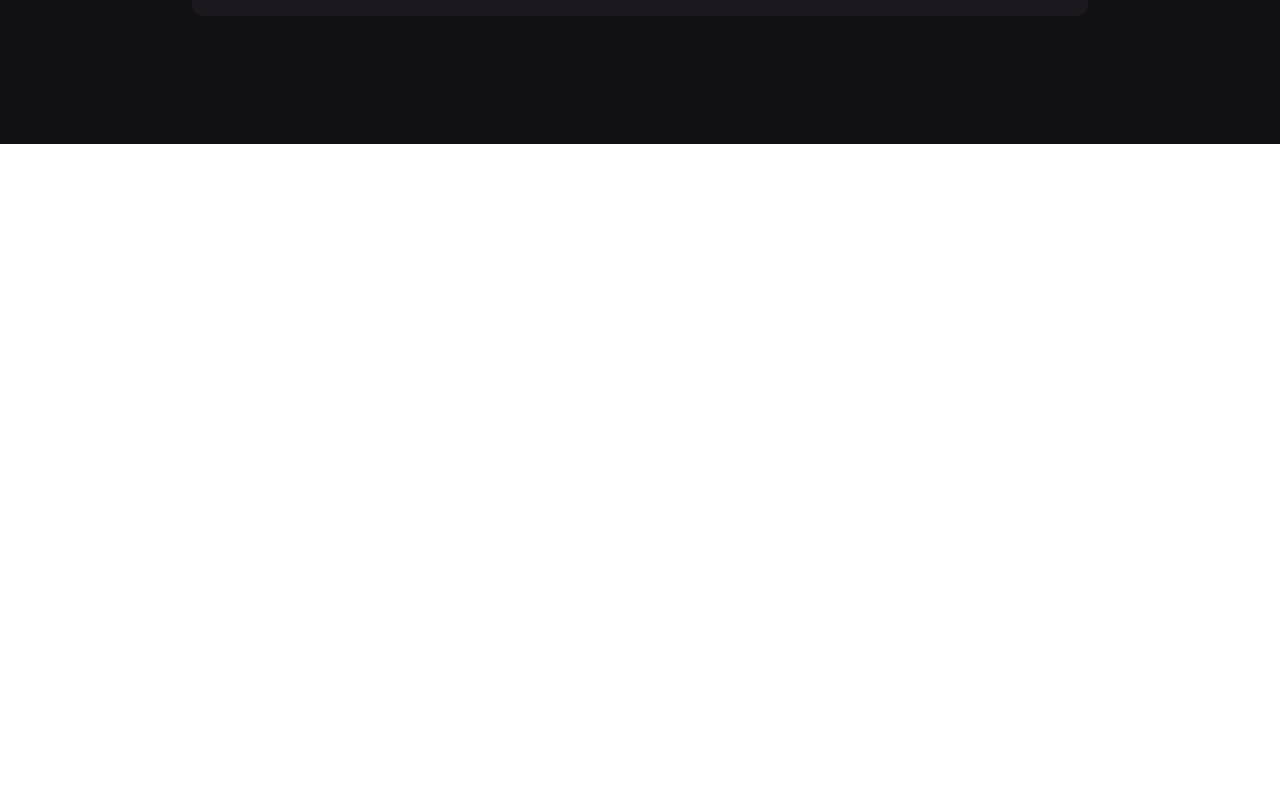
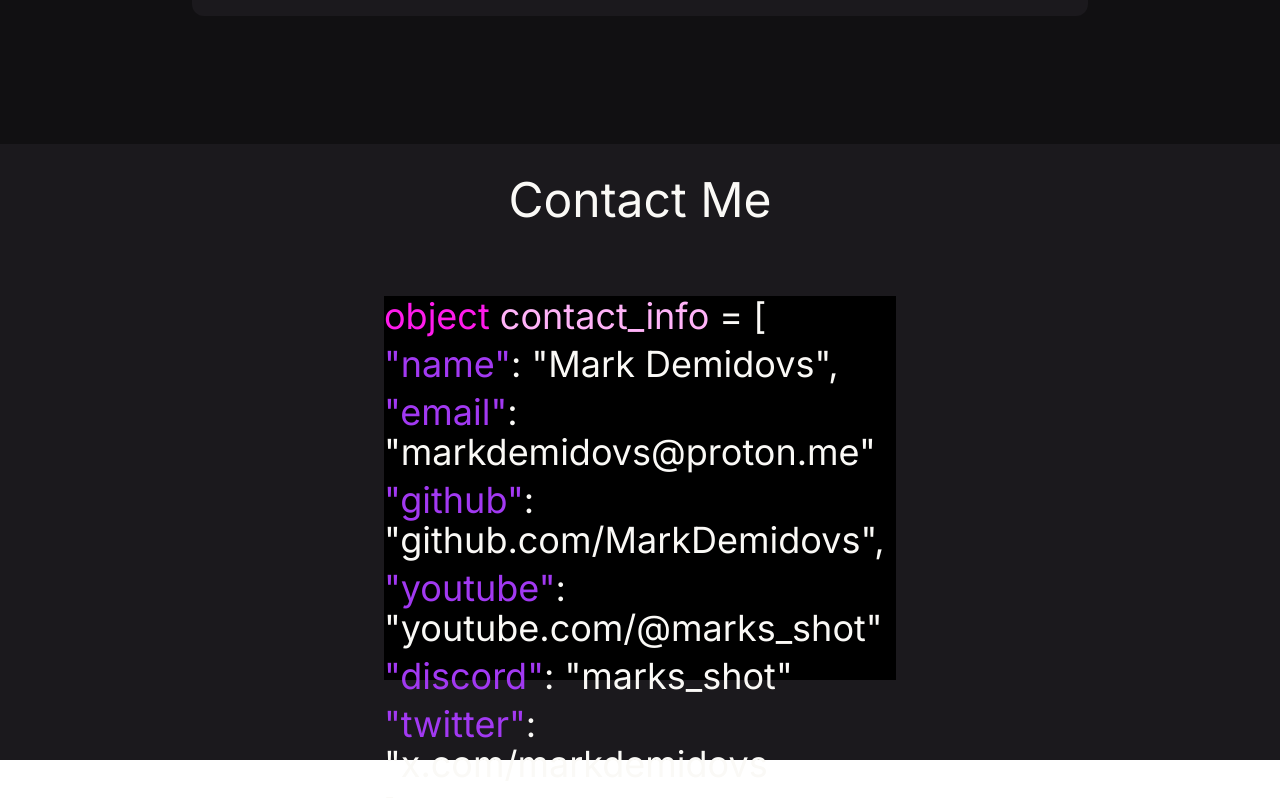
Before and after one commit to MarkDemidovs/Portfolio-2.0, a Next.js app: page / in a window 1280 px wide. Shown: the part 2588-3386 px from the top of the page. Before the commit the page ends 2732 px from the top, so only its background shows below. Built offline with nearby package versions, Linux system fonts and the light colour scheme.

Commit message:
Version 0.8 - Completed Desktop Contact Page

```diff
--- /dev/null
+++ b/src/app/components/CodeContact.tsx
@@ -0,0 +1,14 @@
+export default function CodeContact() {
+    return(
+        <div className="bg-black w-[40%] h-96 mx-auto mt-10 text-offwhite text-4xl">
+            <p className="mb-2"><span className="text-pinkCode">object</span> <span className="text-lightPinkCode">contact_info</span> = [</p>
+            <p className="mb-2"><span className="text-bigText">"name"</span>: "Mark Demidovs",</p>
+            <p className="mb-2"><span className="text-bigText">"email"</span>: "markdemidovs@proton.me"</p>
+            <p className="mb-2"><span className="text-bigText">"github"</span>: "github.com/MarkDemidovs",</p>
+            <p className="mb-2"><span className="text-bigText">"youtube"</span>: "youtube.com/@marks_shot"</p>
+            <p className="mb-2"><span className="text-bigText">"discord"</span>: "marks_shot"</p>
+            <p className="mb-2"><span className="text-bigText">"twitter"</span>: "x.com/markdemidovs</p>
+            <p className="mb-2">]</p>
+        </div>
+    )
+}
--- a/src/app/page.tsx
+++ b/src/app/page.tsx
@@ -1,4 +1,5 @@
 import About from "./pages/About";
+import Contact from "./pages/Contact";
 import Hero from "./pages/Hero";
 import Projects from "./pages/Projects";
 import Skills from "./pages/Skills";
@@ -9,6 +10,7 @@
       <About />
       <Skills />
       <Projects />
+      <Contact />
       </>
   );
 }
--- /dev/null
+++ b/src/app/pages/Contact.tsx
@@ -0,0 +1,9 @@
+import CodeContact from "../components/CodeContact";
+
+export default function Contact() {
+    return (
+        <div className="min-h-fit bg-background1 pb-20">
+            <h1 className="text-5xl text-offwhite text-center py-8">Contact Me</h1>
+            <CodeContact />
+        </div>)
+}
--- a/src/app/pages/Skills.tsx
+++ b/src/app/pages/Skills.tsx
@@ -16,6 +16,7 @@
     "JavaScript",
     "Node.js + Express.js",
     "MongoDB + mongoose",
+    "TailWind"
   ];
   const programmingSkills = [
     "C (Intermediate)",
--- a/tailwind.config.ts
+++ b/tailwind.config.ts
@@ -17,6 +17,8 @@
         additionalGround: "#733A9F",
         foreground: "#2A262E",
         bigText: "#A239F2",
+        pinkCode: "#fe1beb",
+        lightPinkCode: "#ffb3f8",
       },
       backgroundImage: {
         "gradient-radial": "radial-gradient(var(--tw-gradient-stops))",
```
